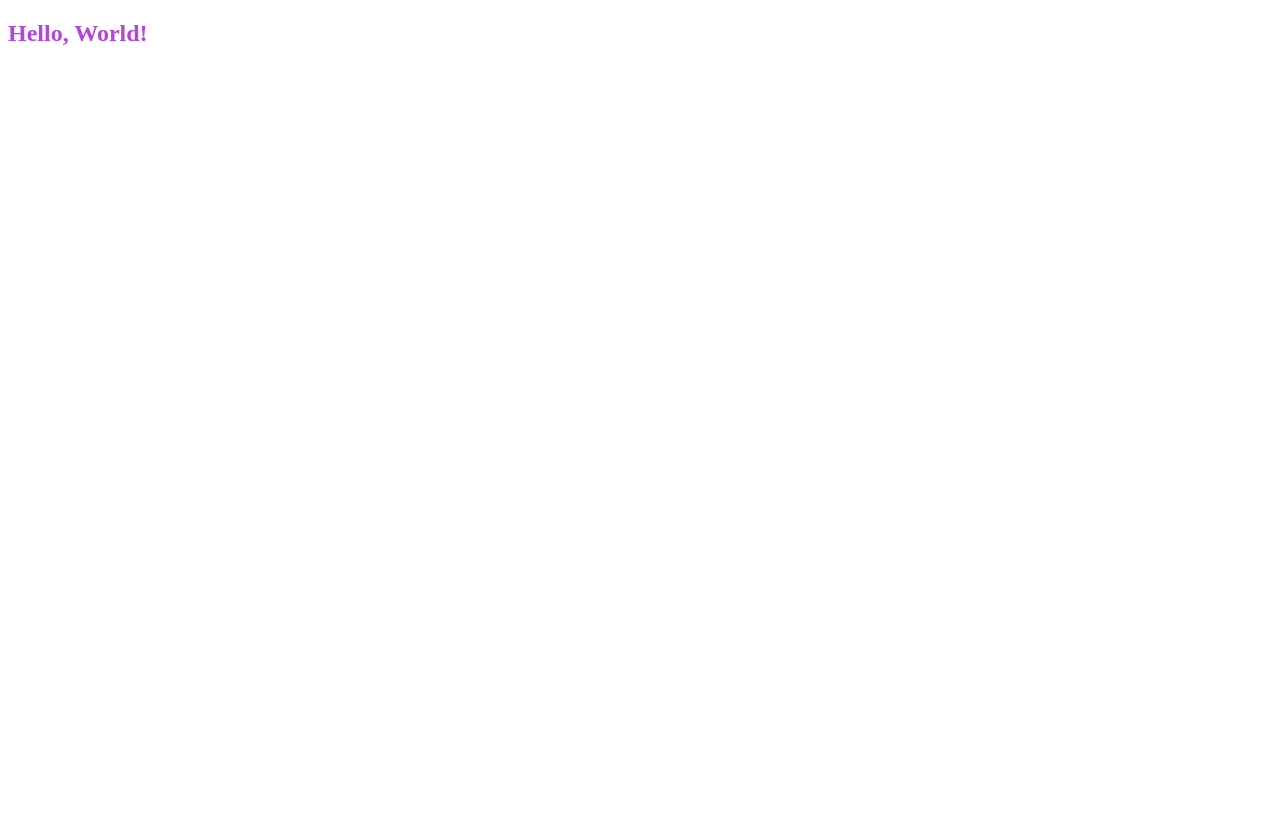
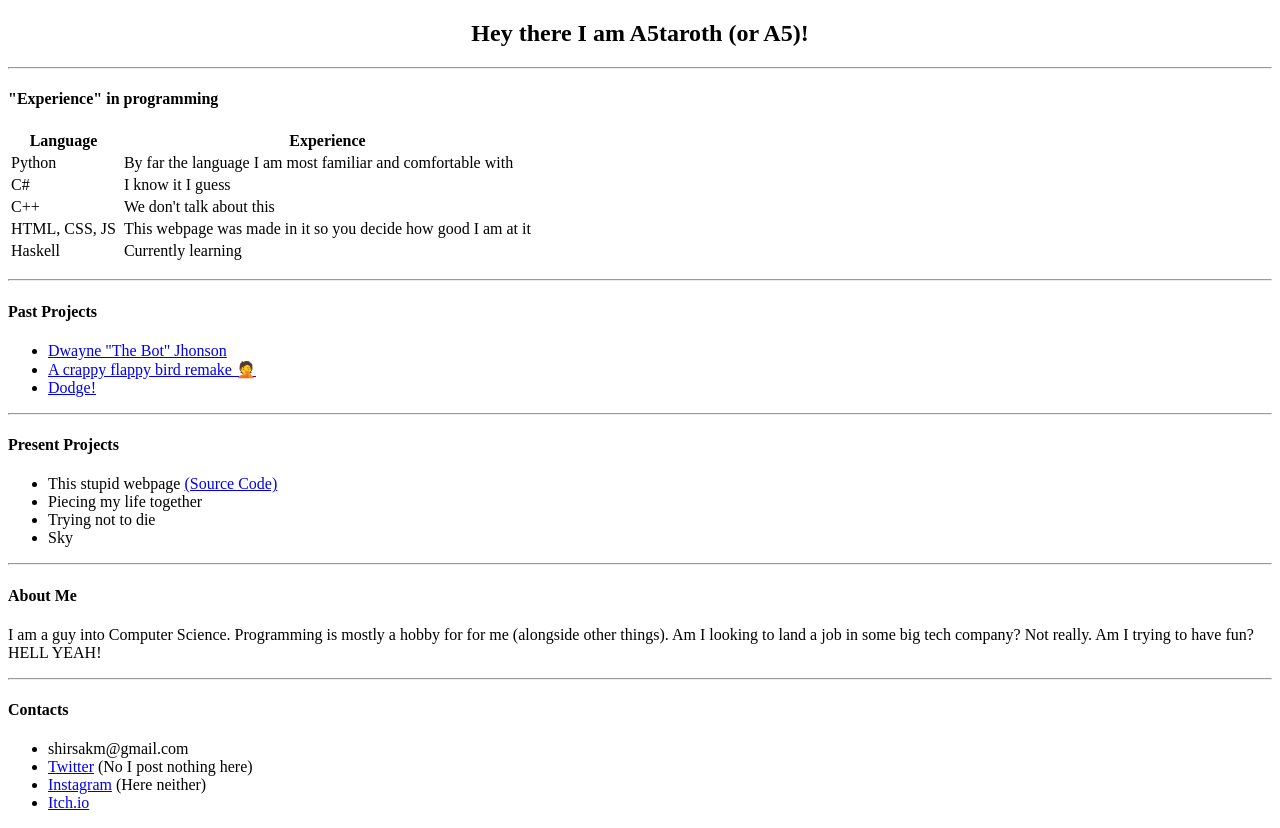
Before and after one commit to a5taroth/a5taroth.github.io, a plain HTML site: page index.html in a window 1280 px wide. Before the commit the page ends 800 px from the top, so only its background shows below. Drawn offline with Linux system fonts and the light colour scheme.

Commit message:
basic format setup in html

```diff
--- a/index.html
+++ b/index.html
@@ -3,10 +3,97 @@
     <head>
         <meta charset="UTF-8">
         <meta name="description" content="This is my webiste.">
-        <title>A5's domain</title>
+        <title>A5's Reign</title>
     </head>
 
     <body>
-        <h2 style="color:#b344df;">Hello, World!</h2>
+        <h2 align="center"><b>Hey there I am A5taroth (or A5)!</b></h2>
+
+        <hr/>
+
+        <p>
+            <h4>"Experience" in programming</h4>
+            <table>
+                <tr>
+                    <th>Language</th>
+                    <th>    </th>
+                    <th>Experience</th>
+                </tr>
+
+                <tr>
+                    <td>Python</td>
+                    <td>    </td>
+                    <td>By far the language I am most familiar and comfortable with</td>
+                </tr>
+
+                <tr>
+                    <td>C#</td>
+                    <td>    </td>
+                    <td>I know it I guess</td>
+                </tr>
+
+                <tr>
+                    <td>C++</td>
+                    <td>    </td>
+                    <td>We don't talk about this</td>
+                </tr>
+
+                <tr>
+                    <td>HTML, CSS, JS</td>
+                    <td>    </td>
+                    <td>This webpage was made in it so you decide how good I am at it</td>
+                </tr>
+
+                <tr>
+                    <td>Haskell</td>
+                    <td>    </td>
+                    <td>Currently learning</td>
+                </tr>
+            </table>
+        </p>
+
+        <hr/>
+
+        <p>
+            <h4>Past Projects</h4>
+            <ul>
+                <li><a href="https://github.com/a5taroth/the-rock-bot/releases/tag/v1.0" target="_blank">Dwayne "The Bot" Jhonson</a></li>
+                <li><a href="https://github.com/a5taroth/crappy-bird-pygame" target="_blank">A crappy flappy bird remake 🤦</a></li>
+                <li><a href="https://a5taroth.itch.io/dodge" target="_blank">Dodge!</a></li>
+            </ul>
+        </p>
+
+        <hr/>
+
+        <p>
+            <h4>Present Projects</h4>
+            <ul>
+                <li>This stupid webpage <a href="https://github.com/a5taroth/a5taroth.github.io" target="_blank">(Source Code)</a></li>
+                <li>Piecing my life together</li>
+                <li>Trying not to die</li>
+                <li>Sky</li>
+            </ul>
+        </p>
+
+        <hr/>
+
+        <p>
+            <h4>About Me</h4>
+
+            I am a guy into Computer Science. Programming is mostly a hobby for for me (alongside other things).
+            Am I looking to land a job in some big tech company? Not really. Am I trying to have fun? HELL YEAH!
+        </p>
+
+        <hr/>
+
+        <p>
+            <h4>Contacts</h4>
+
+            <ul>
+                <li>shirsakm@gmail.com</li>
+                <li><a href="https://twitter.com/A5taroth_" target="_blank">Twitter</a> (No I post nothing here)</li>
+                <li><a href="https://www.instagram.com/a5taroth_/" target="_blank">Instagram</a> (Here neither)</li>                     <li><a href="https://a5taroth.itch.io" target="_blank">Itch.io</a></li>
+            </ul>
+        </p>
     </body>
 </html>
```
